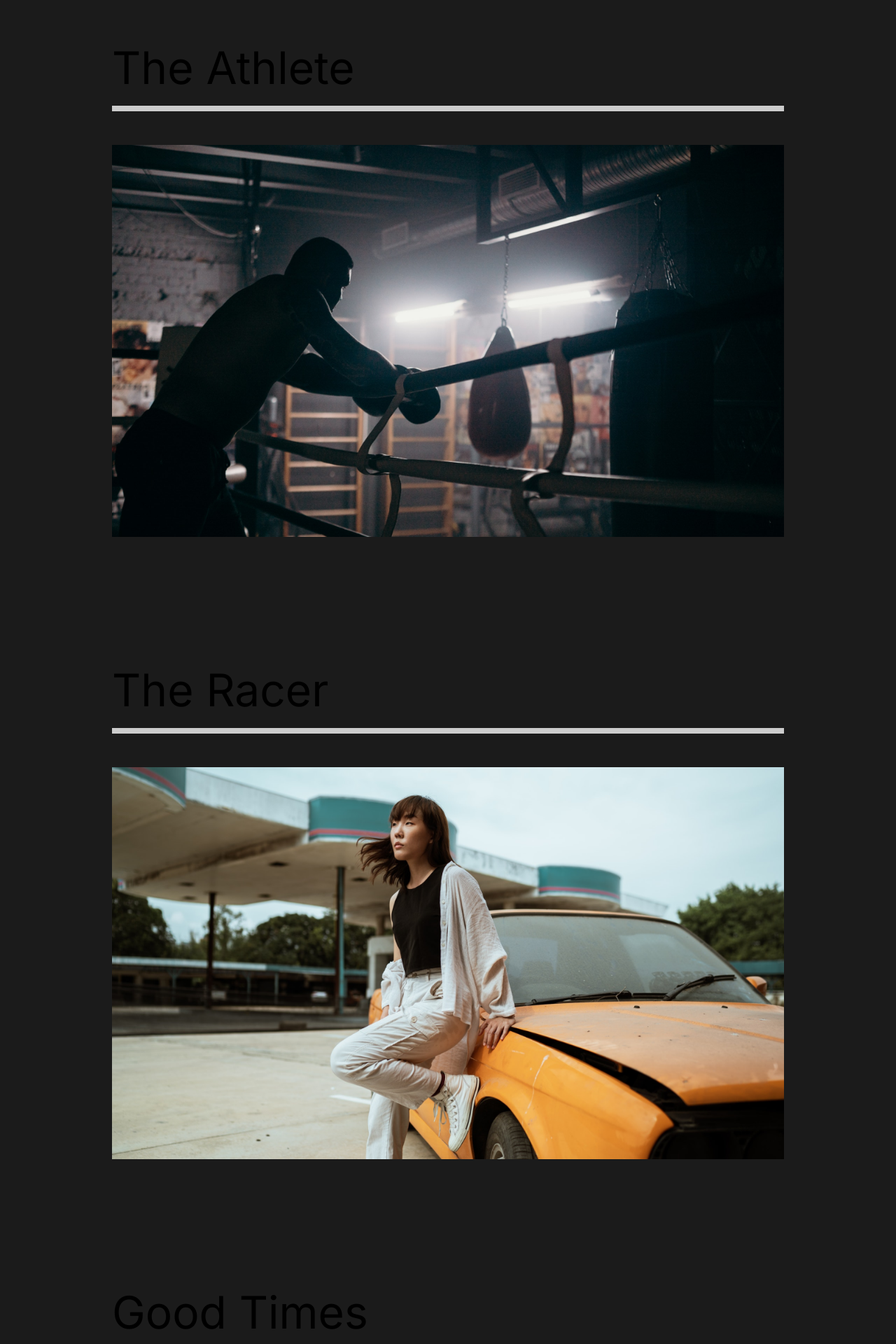
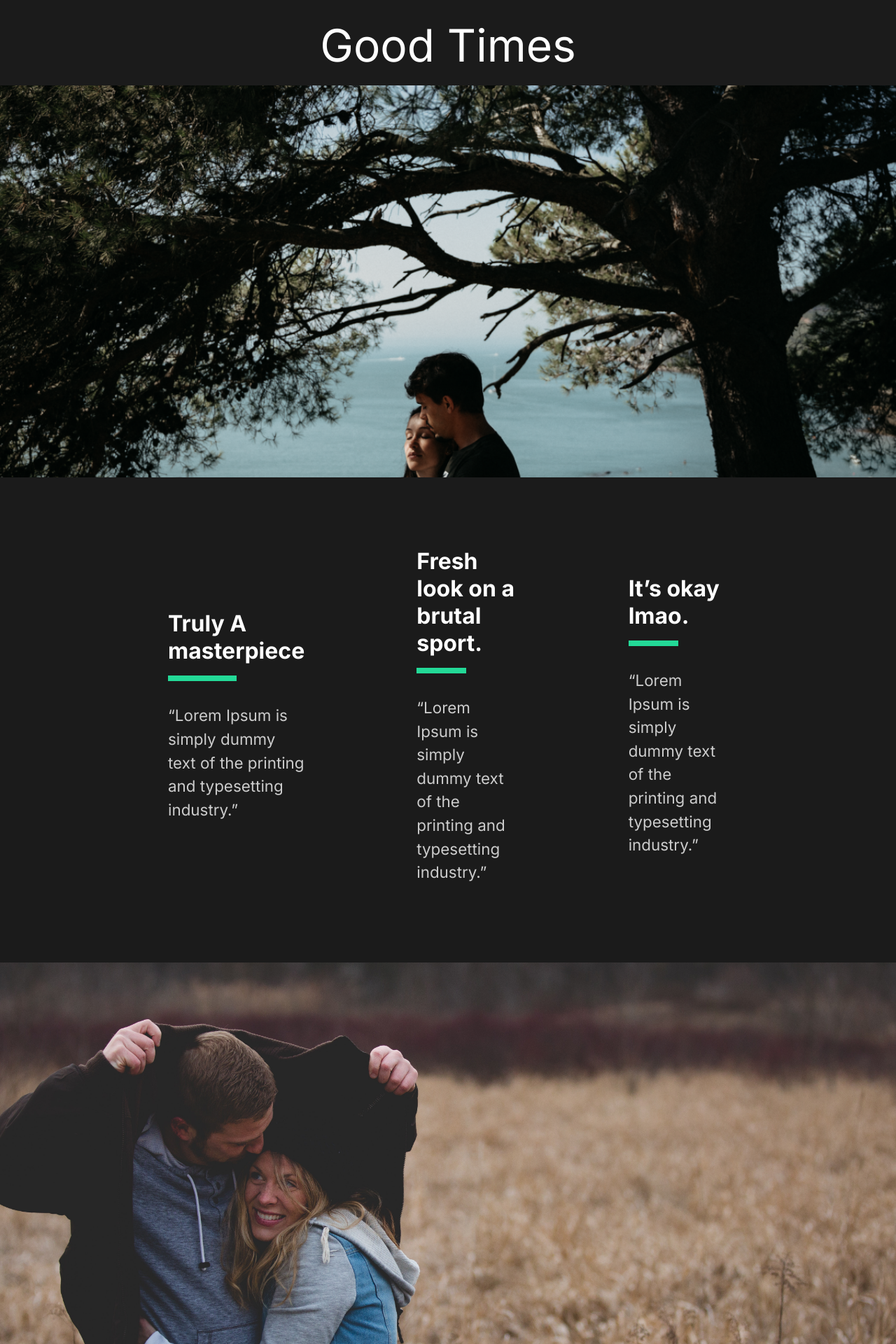
Before and after one commit to juanan-fernandez/react-capture, a React (Create React App) app: page /work/good-times in a window 1280 px wide. Shown: the part 120-2040 px from the top of the page at 70% size. Built offline with nearby package versions, Linux system fonts and the light colour scheme.

Commit message:
Styled OurWork Page

```diff
--- a/src/App.js
+++ b/src/App.js
@@ -3,12 +3,16 @@ import './App.css';
 import GlobalStyle from './components/GlobalStyle'
 import Nav from './components/Nav';
 
+
 //page components
 import AboutUs from './pages/AboutUs';
 import ContactUs from './pages/ContactUs';
 import OurWork from './pages/OurWork';
+import MovieDetail from './pages/MovieDetail';
+
 //Router
 import { Route, Switch } from 'react-router-dom';
+
 
 function App() {
   return (
@@ -19,8 +23,11 @@ function App() {
         <Route exact path='/'>
           <AboutUs />
         </Route>
-        <Route path='/work'>
+        <Route exact path='/work'>
           <OurWork />
+        </Route>
+        <Route path='/work/:id'>
+          <MovieDetail />
         </Route>
         <Route path='/contact'>
           <ContactUs />
--- /dev/null
+++ b/src/pages/MovieDetail.js
@@ -0,0 +1,112 @@
+import React, {useState, useEffect} from 'react'
+import { useHistory } from 'react-router-dom';
+//style
+import styled from 'styled-components';
+//data
+import { MovieState } from './../movieState';
+
+const MovieDetail = () => {
+   const history = useHistory();
+   const url = history.location.pathname;
+   const [movies, setMovies] = useState(MovieState);
+   const [movie, setMovie] = useState(null);
+
+   useEffect(()=>{
+      const [currentMovie] = movies.filter((stateMovie) => {
+         return stateMovie.url === url
+      });
+      setMovie(currentMovie);
+   }, [movies, url])
+
+   return (
+      <>
+         {movie && (
+            <StDetails>
+               <StHeadLine>
+                  <h2>{movie.title}</h2>
+                  <img src={movie.mainImg} alt={movie.title}/>
+               </StHeadLine>
+               <StAwards>
+                  {movie.awards.map((aw) => (
+                        <Award title={aw.title} description={aw.description}/>)
+                     )
+                  }
+               </StAwards>
+               <StImageDisplay>
+                  <img src={movie.secondaryImg} alt={movie.title}/>
+               </StImageDisplay>
+            </StDetails>
+         )}
+      </>
+   )
+}
+
+//Award component
+const Award = ({title, description}) => {
+
+   return (
+      <StAward>
+         <h3>{title}</h3>
+         <div className="line"></div>
+         <p>{description}</p>
+      </StAward>
+   )
+}
+
+const StDetails = styled.div `
+   color: white;
+`;
+
+const StHeadLine = styled.div `
+   min-height: 90vh;
+   position: relative;
+   padding-top: 20vh;
+   h2{
+      position: absolute;
+      top: 10%;
+      left: 50%;
+      transform: translate(-50%, -10%)
+   }
+   img{
+      width: 100%;
+      height: 70vh;
+      object-fit: cover;
+   }
+`;
+
+const StAwards = styled.div `
+   min-height: 20vh;
+   display: flex;
+   margin: 1rem 10rem;
+   align-items: center;
+   justify-content: center;
+`;
+
+const StAward = styled.div `
+   padding: 5rem;
+   h3 {
+      font-size: 2rem;
+   }
+   .line {
+      width: 50%;
+      background: #23d997;
+      height: 0.5rem;
+      margin: 1rem 0rem;
+   }
+
+   p{
+      padding: 1rem 0rem;
+   }
+`;
+
+const StImageDisplay = styled.div `
+   min-height: 50vh;
+   img {
+      width: 100%;
+      height: 100vh;
+      object-fit: cover;
+   }
+`;
+
+
+export default MovieDetail
--- a/src/pages/OurWork.js
+++ b/src/pages/OurWork.js
@@ -15,21 +15,21 @@ const OurWork = () => {
          <StMovie>
             <h2>The Athlete</h2>
             <div className="line"></div>
-            <Link>
+            <Link to='/work/the-athlete'>
                <img src={athlete} alt='Athlete'/>
             </Link>
          </StMovie>
          <StMovie>
             <h2>The Racer</h2>
             <div className="line"></div>
-            <Link>
+            <Link to='/work/the-racer'>
                <img src={theracer} alt='Racer'/>
-            </Link>
+            </Link >
          </StMovie>
          <StMovie>
             <h2>Good Times</h2>
             <div className="line"></div>
-            <Link>
+            <Link to='/work/good-times'>
                <img src={goodtimes} alt='Good times'/>
             </Link>
          </StMovie>
@@ -54,6 +54,11 @@ const StMovie  = styled.div `
       margin-bottom: 3rem;
    }
 
+   h2{
+      font-size: 2rem;
+      color: #23d997;
+   }
+
    img{
       width: 100%;
       height: 70vh;
```
Also changed, not shown: 1 other file (tests, documents, lock files or other folders).
